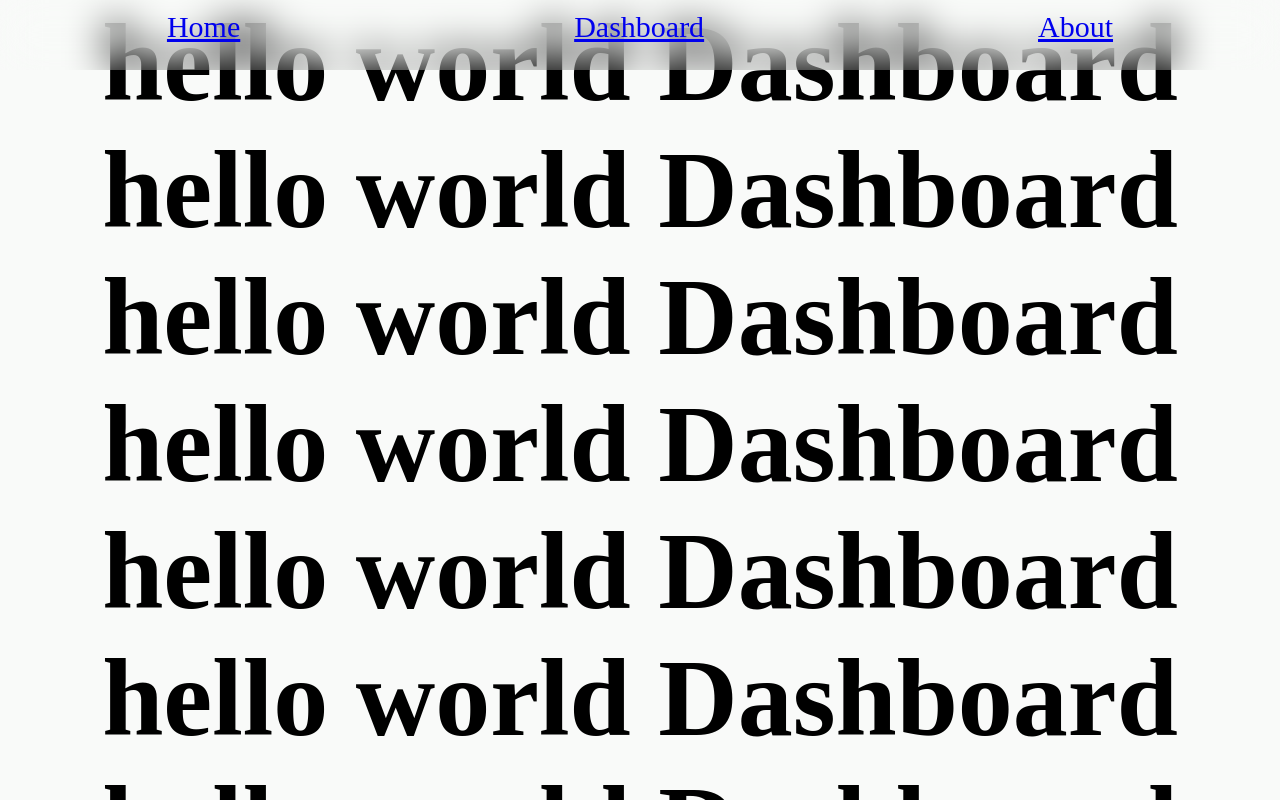
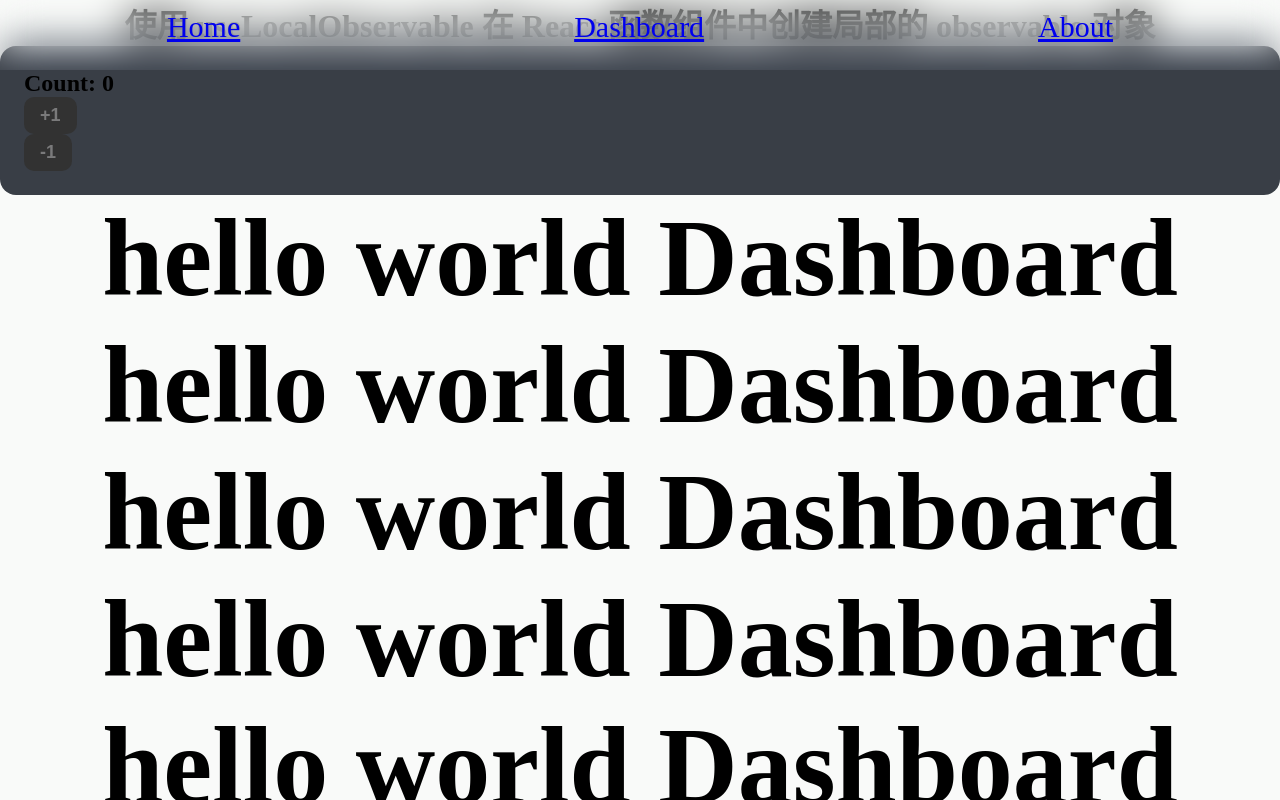
Before and after one commit to guokaigdg/react-enterprise-template, a React app: page /dashboard in a window 1280 px wide. Shown: the top 800 px of the page. Built offline with nearby package versions, Linux system fonts and the light colour scheme.

Commit message:
'feat: ✨ 增加 seLocalObservable 使用示例'

```diff
--- a/src/view/Dashboard/index.tsx
+++ b/src/view/Dashboard/index.tsx
@@ -1,10 +1,36 @@
 import React from 'react';
+import {observer, useLocalObservable} from 'mobx-react-lite';
+import Button from '@/components/Button';
+import Card from '@/components/Card';
 import './index.less';
 
 const Dashboard = () => {
+    /**
+     * 关于 useLocalObservable
+     * 1. useLocalObservable 是 mobx-react-lite 提供的一个钩子函数，用于在 React 函数组件中创建局部的 observable 对象。
+     * 2. 可以使局部的状态更加清晰。
+     * 3. 代码更加简洁，避免在顶层创建全局的 observable 对象，提高了组件的可维护性和可重用性。
+     */
+    const store = useLocalObservable(() => ({
+        count: 0,
+        increment() {
+            this.count++;
+        },
+        decrement() {
+            this.count--;
+        }
+    }));
+
     return (
         <div className='dashboard-root'>
-            <span>hello world Dashboard </span>
+            <h1>使用 useLocalObservable 在 React 函数组件中创建局部的 observable 对象</h1>
+            <Card>
+                <div>
+                    <h2>Count: {store.count}</h2>
+                    <Button onClick={store.increment}> +1 </Button>
+                    <Button onClick={store.decrement}> -1 </Button>
+                </div>
+            </Card>
             <span>hello world Dashboard </span>
             <span>hello world Dashboard </span>
             <span>hello world Dashboard </span>
@@ -20,4 +46,4 @@ const Dashboard = () => {
     );
 };
 
-export default Dashboard;
+export default observer(Dashboard);
```
